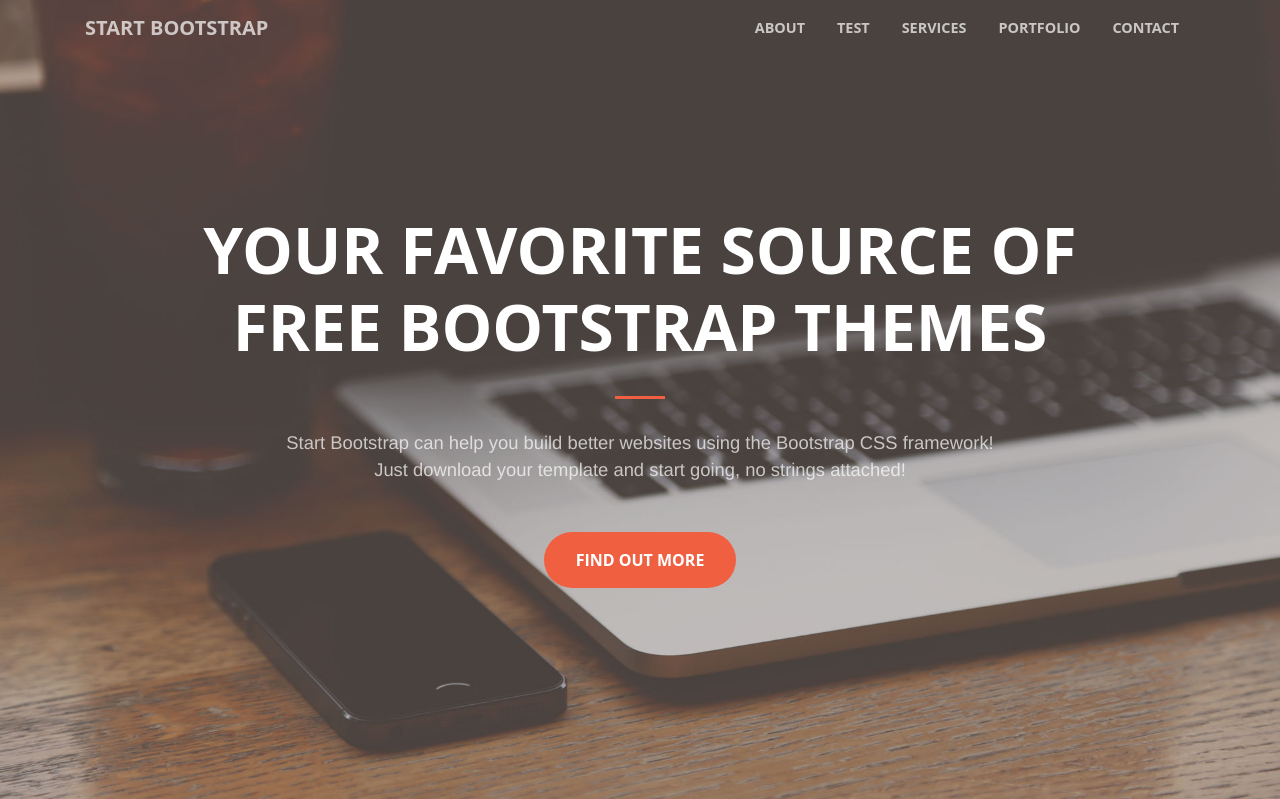
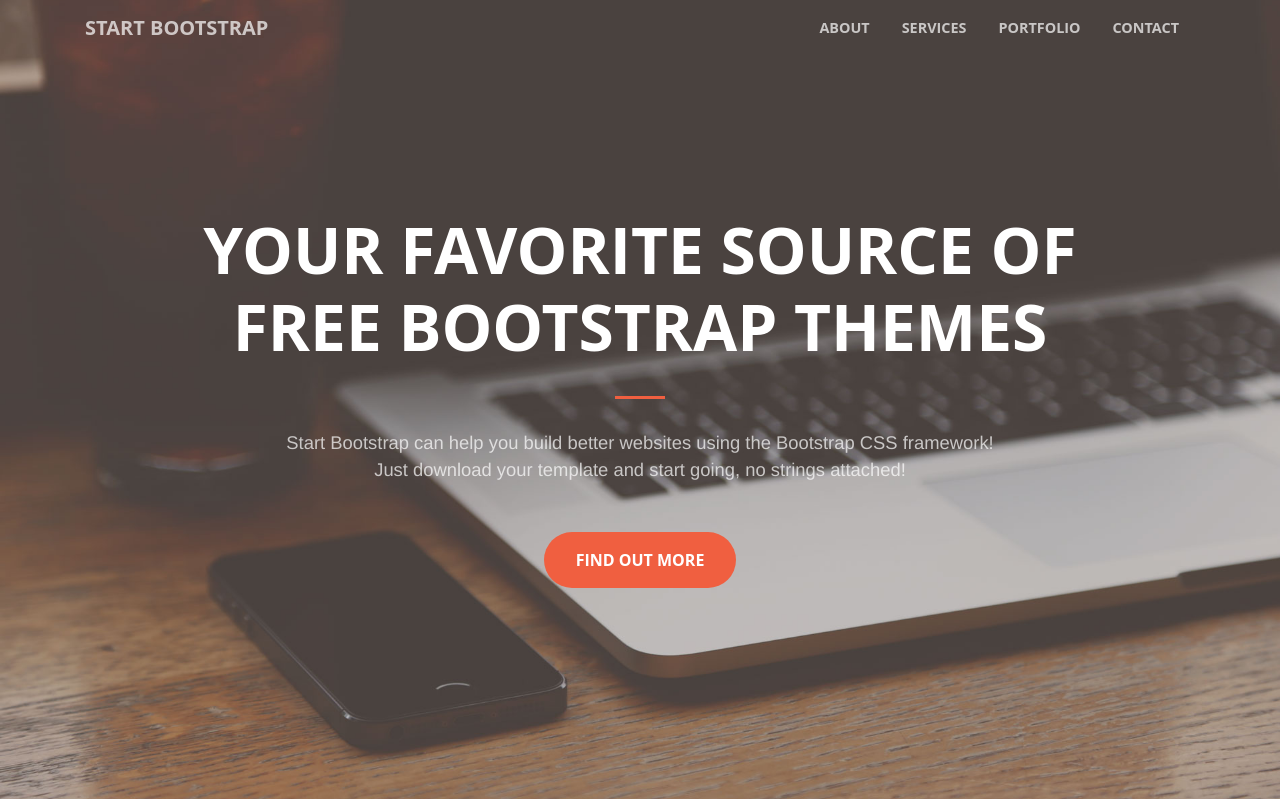
Before and after one commit to rafibarash/Minnehack2018, a Django app: page / in a window 1280 px wide. Shown: the top 799 px of the page. Run offline with Django 3.2, Linux system fonts and the light colour scheme; some libraries are stand-ins or nearby versions.

Commit message:
Revert "added test nav"
This reverts commit 14984869d9a98535bee36e8eb1a24a8d27b3811d.

```diff
--- a/concussiontest/templates/concussiontest/includes/navigation.html
+++ b/concussiontest/templates/concussiontest/includes/navigation.html
@@ -38,9 +38,6 @@
           <a class="nav-link js-scroll-trigger" href="#about">About</a>
         </li>
         <li class="nav-item">
-          <a class="nav-link js-scroll-trigger" href="{% url 'test' %}">Test</a>
-        </li>
-        <li class="nav-item">
           <a class="nav-link js-scroll-trigger" href="#services">Services</a>
         </li>
         <li class="nav-item">
```
